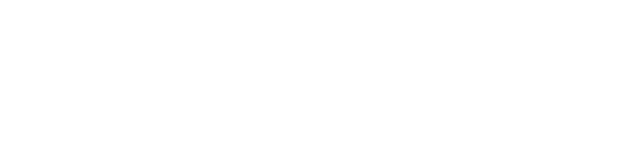
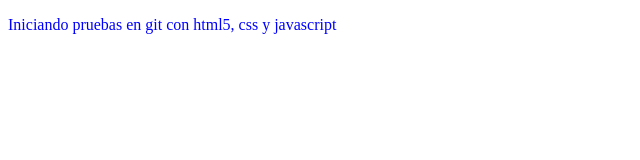
Before and after one commit to joynnybermudez/web, a plain HTML site: page index.html in a window 1280 px wide. Shown: the whole page, without its empty margins (0-640 px from the left). Drawn offline with Linux system fonts and the light colour scheme.

Commit message:
cambios en el index

```diff
--- a/index.html
+++ b/index.html
@@ -7,6 +7,6 @@
         <link href="css/style.css" rel="stylesheet">
     </head>
     <body>
-
+        <p>Iniciando pruebas en git con html5, css y javascript</p>
     </body>
 </html>
```
